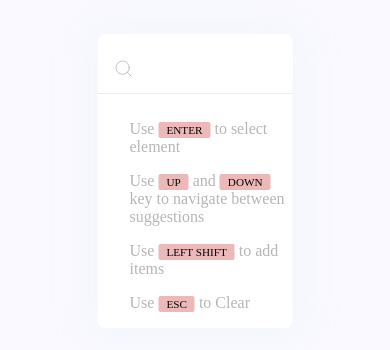
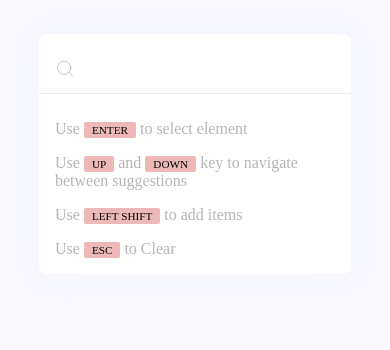
Before and after one commit to RishabhVerma098/zenatrixTask, a React (Create React App) app: page / in a window 390 px wide. Shown: the part 166-516 px from the top of the page. Built offline with nearby package versions, Linux system fonts and the light colour scheme.

Commit message:
responsive

```diff
--- a/src/components/searchBar.css
+++ b/src/components/searchBar.css
@@ -10,6 +10,12 @@
   display: flex;
   flex-direction: column;
   border-radius: 8px;
+}
+
+@media (max-width: 900px) {
+  .search-bar {
+    width: 80%;
+  }
 }
 
 .search-bar .message {
@@ -64,6 +70,13 @@
   padding-left: 2rem;
 }
 
+@media (max-width: 500px) {
+  .search-bar .des {
+    padding-left: 1rem;
+    padding-right: 1rem;
+  }
+}
+
 .search-bar .des p {
   margin-top: 1rem;
   font-size: 1rem;
```
